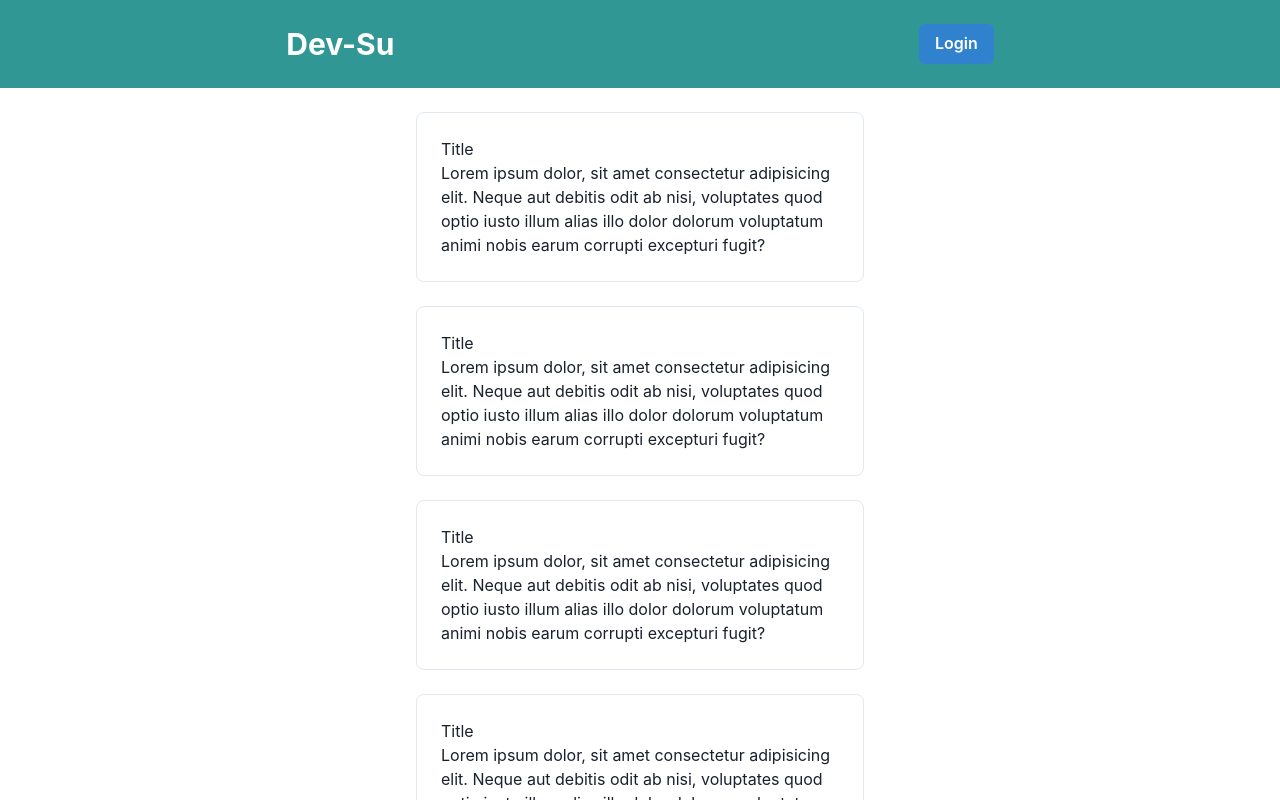
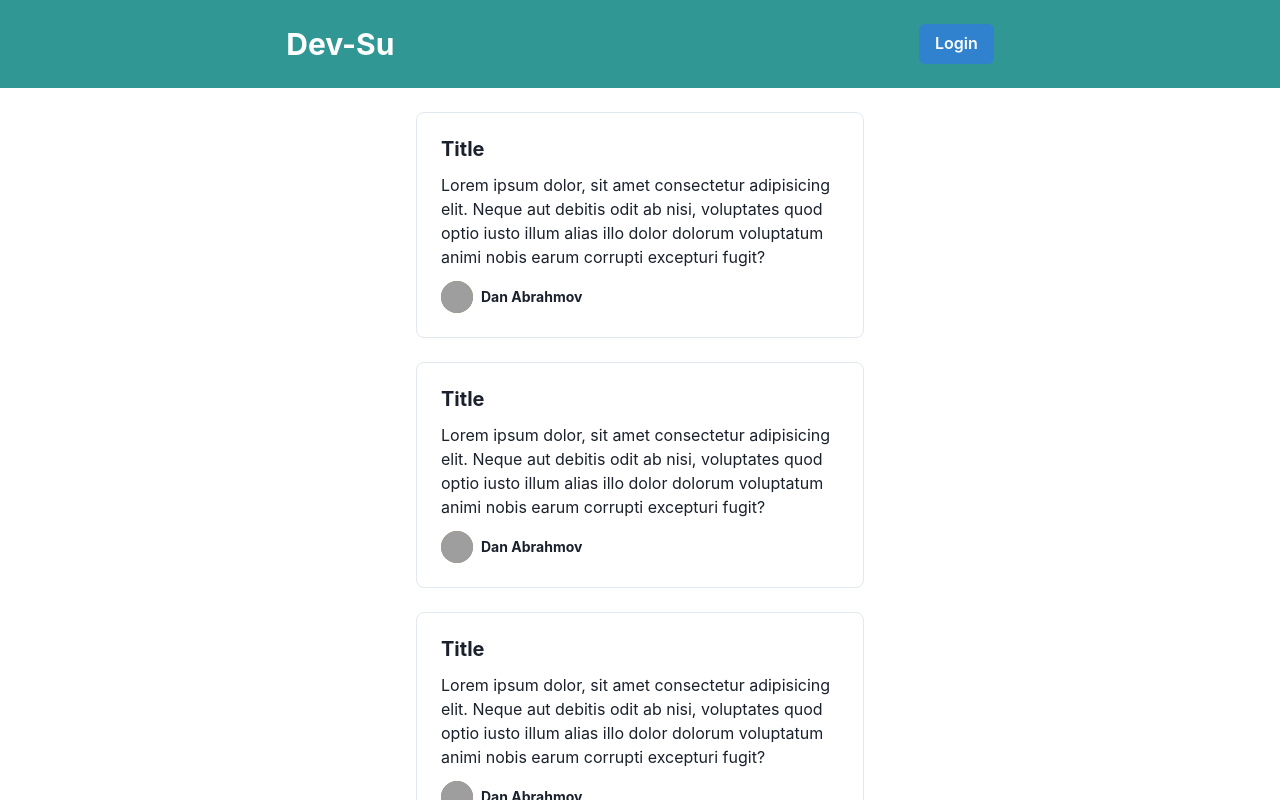
Before and after one commit to Tsugami/dev-su, a Next.js app: page / in a window 1280 px wide. Shown: the top 800 px of the page. Built offline with nearby package versions, Linux system fonts and the light colour scheme; no server answers; grey boxes are pictures that could not be loaded.

Commit message:
feat: add user icon in post-card

```diff
--- a/components/PostCard.tsx
+++ b/components/PostCard.tsx
@@ -1,13 +1,19 @@
-import { Box } from '@chakra-ui/react';
+import { Box, Avatar, HStack, Heading, Text } from '@chakra-ui/react';
 
 const PostCard = (): JSX.Element => (
   <Box maxW='md' borderWidth='1px' borderRadius='lg' p='6'>
-    <Box>Title</Box>
-    <Box>
+    <Heading as='h4' size='md'>
+      Title
+    </Heading>
+    <Text my='3'>
       Lorem ipsum dolor, sit amet consectetur adipisicing elit. Neque aut debitis odit ab nisi,
       voluptates quod optio iusto illum alias illo dolor dolorum voluptatum animi nobis earum
       corrupti excepturi fugit?
-    </Box>
+    </Text>
+    <HStack>
+      <Avatar size='sm' name='Dan Abrahmov' src='https://bit.ly/dan-abramov' />
+      <Heading fontSize='sm'>Dan Abrahmov</Heading>
+    </HStack>
   </Box>
 );
 
```
